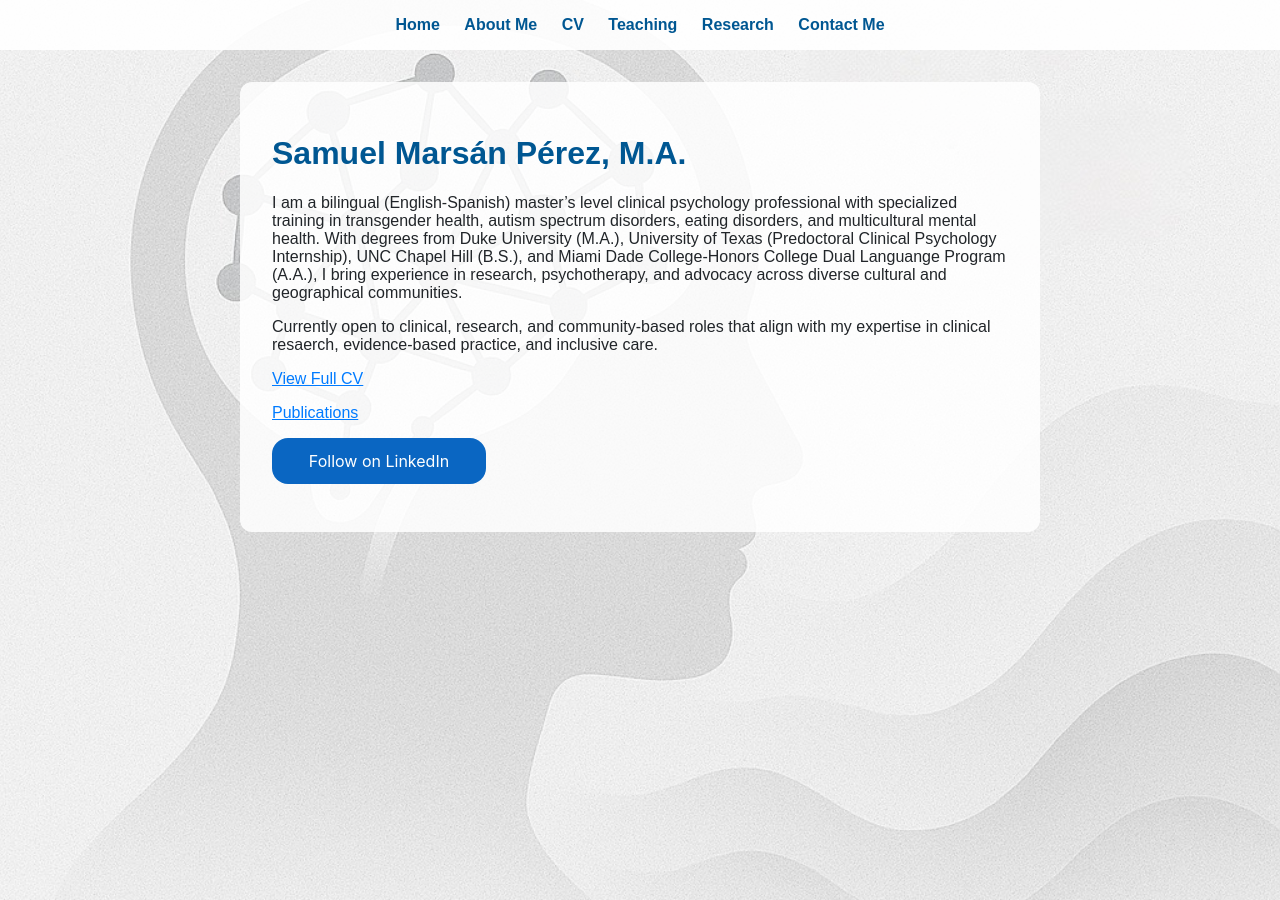
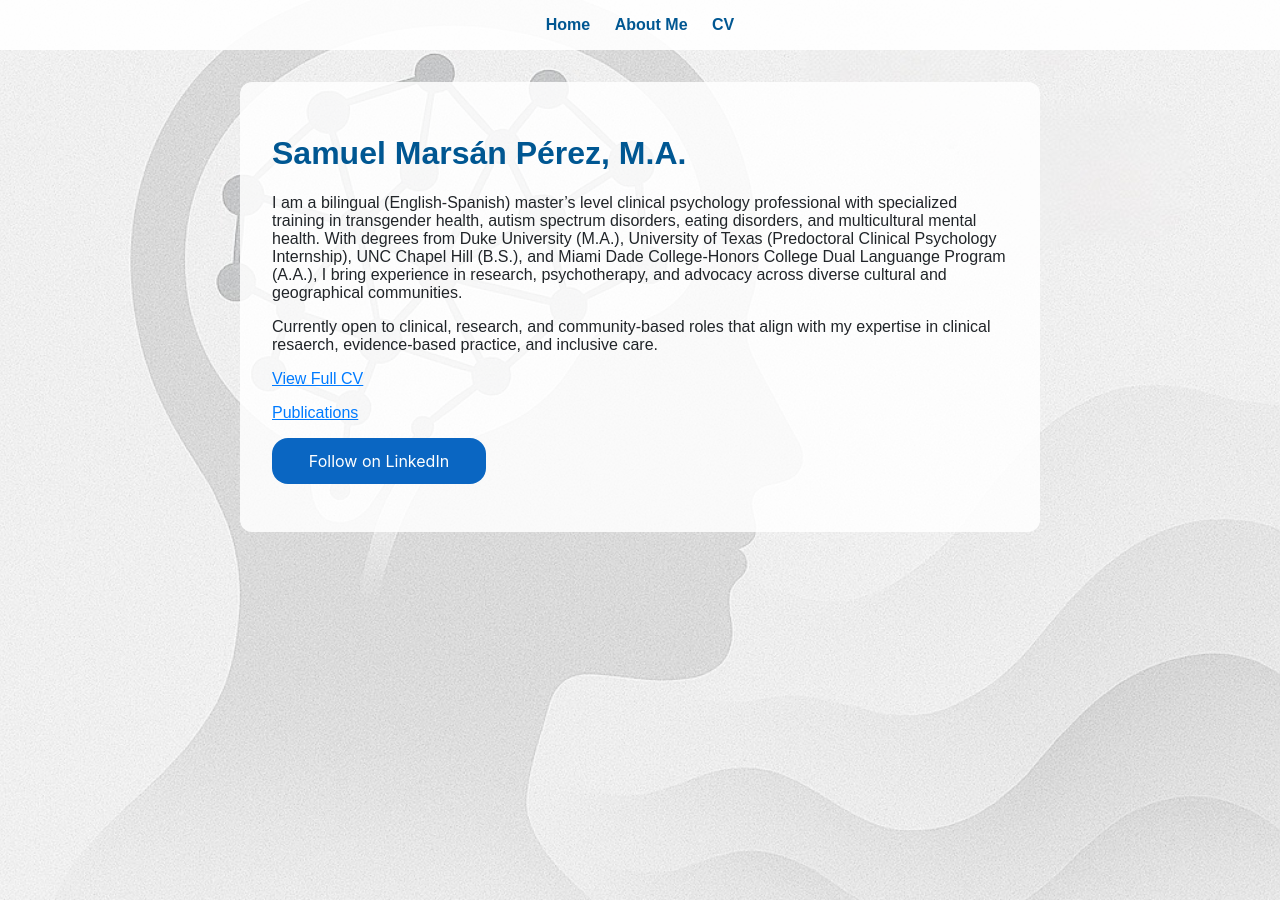
Before and after one commit to sm459-hub/samuelmarsan.github.io, a Jekyll site: the page built from index.md, in a window 1280 px wide. Built offline with Jekyll 4.4.1, drawn with Linux system fonts in a browser that asks for light colours.

Commit message:
Update default.html

```diff
--- a/_layouts/default.html
+++ b/_layouts/default.html
@@ -16,9 +16,9 @@
       <a href="{{ '/' | relative_url }}">Home</a>
       <a href="{{ '/about/' | relative_url }}">About Me</a>
       <a href="{{ '/cv/' | relative_url }}">CV</a>
-      <a href="{{ '/teaching/' | relative_url }}">Teaching</a>
+      <!--<a href="{{ '/teaching/' | relative_url }}">Teaching</a>
       <a href="{{ '/research/' | relative_url }}">Research</a>
-      <a href="{{ '/contact/' | relative_url }}">Contact Me</a>
+      <a href="{{ '/contact/' | relative_url }}">Contact Me</a>-->
     </nav>
 
     <div class="content-wrapper">
```
